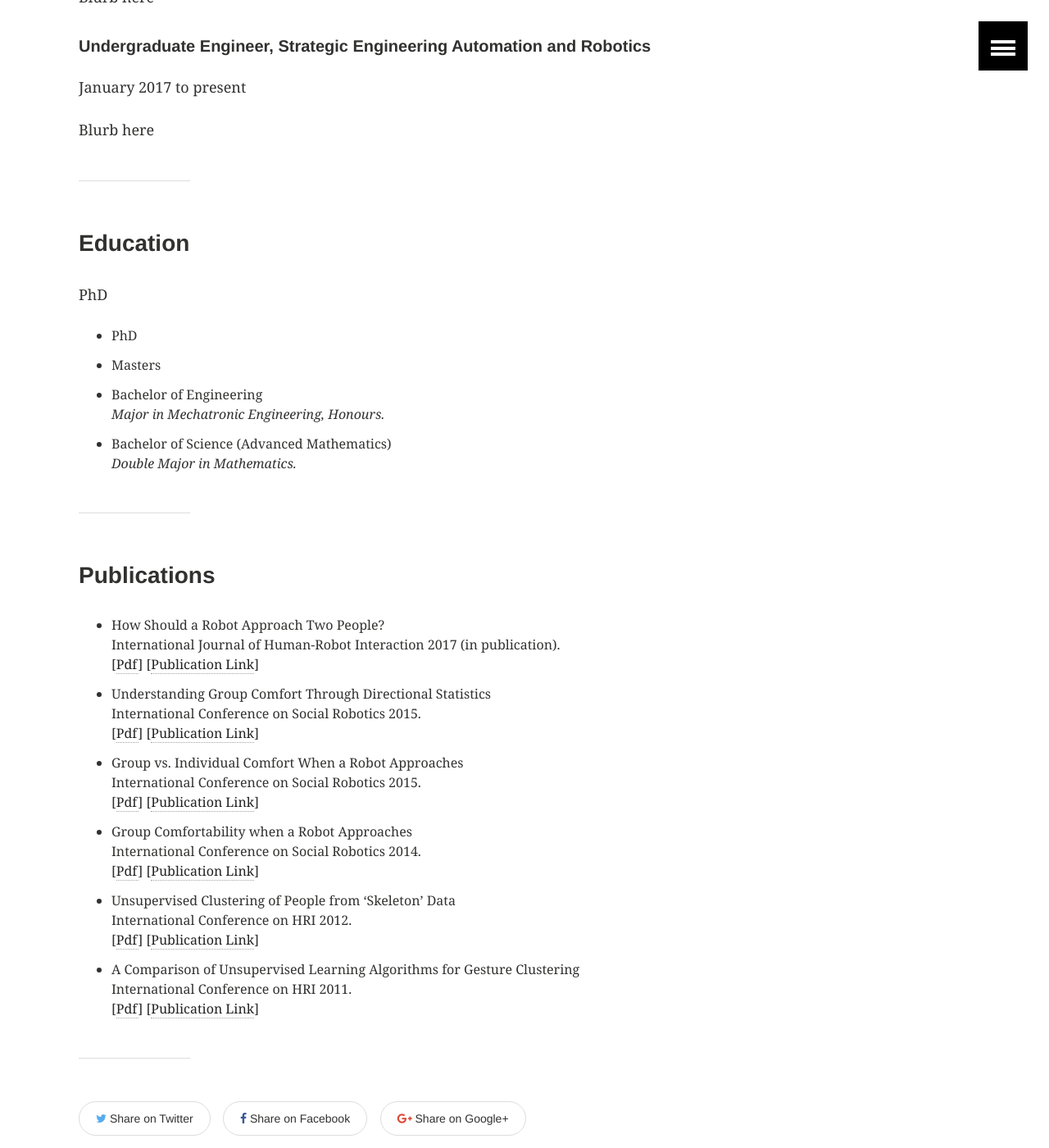
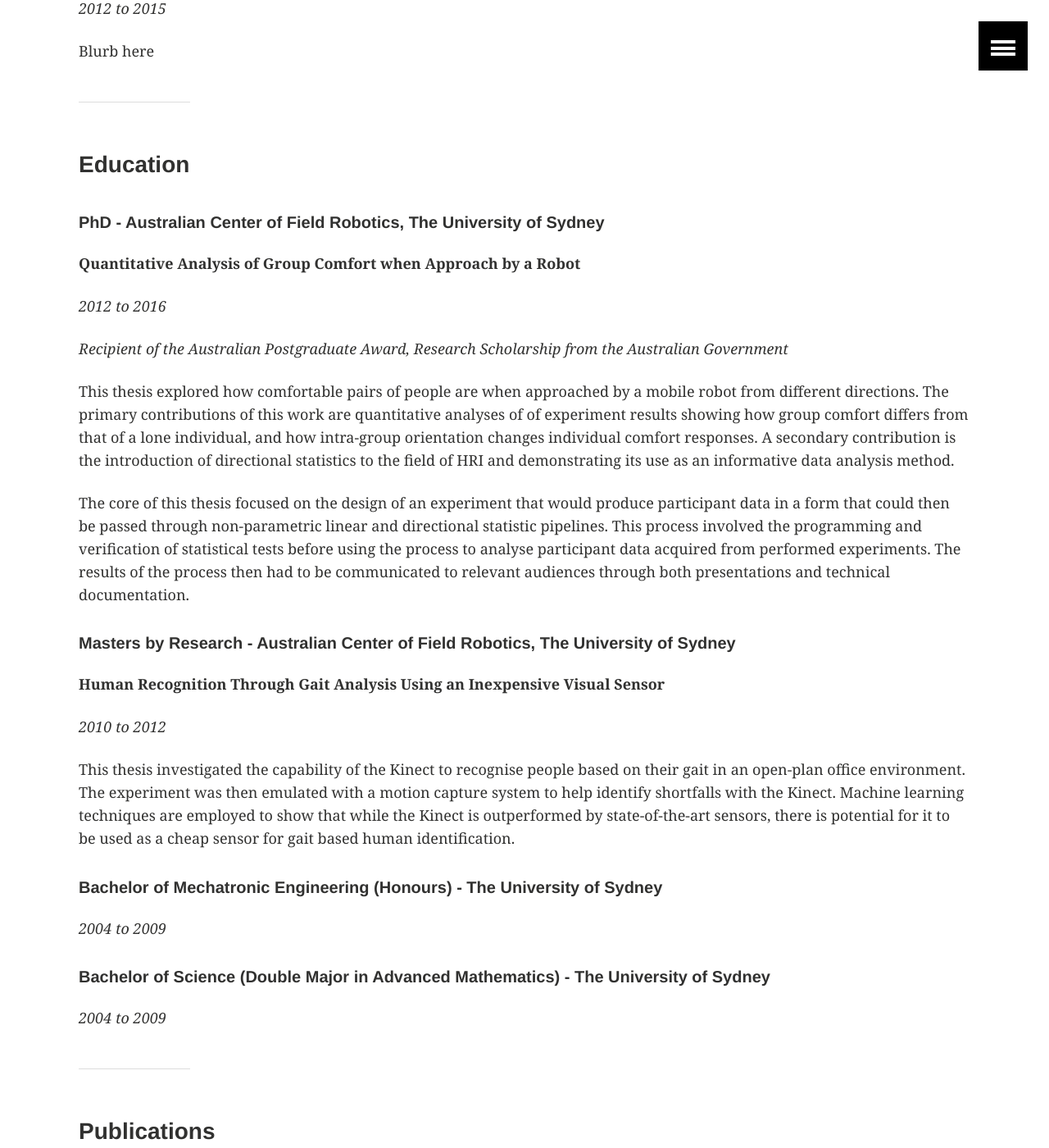
Before and after one commit to Adrian-Ball/adrian-ball.github.io, a Jekyll site: the page built from cv/index.html, in a window 1280 px wide and 1400 px high, scrolled down 1321 px. Shown: the whole window at 82% size. Built offline with Jekyll 4.4.1, drawn with Linux system fonts in a browser that asks for light colours; some of the changed text lies outside the part shown.

Commit message:
Completed the education section of CV

```diff
--- a/cv/index.html
+++ b/cv/index.html
@@ -3,56 +3,73 @@ layout: article
 title: Curriculum Vitae
 ---
 
+  <h6> <a href="#Experience">Experience</a> <a href="#Education">Education</a> <a href="#Publications">Publications</a> </h6>
+
 	<h1>Work in progress, playing with visual settings</h1>
 
 	<hr>
 
+  <a name="Experience"></a>
 	<h3> Experience </h3>
 		<h5> Research Associate, Rio Tinto Centre for Mine Automation</h5>
       <p> <i>January 2017 to present </i> </p>
       <p> In this research position I am exploring the application of machine learning techniques to develop probabilistic estimates of geological surfaces. I use real data to develop and extend probabilistic models of geological surface representation, specifically through the use of Gaussian Processes. In this role I also maintain communication with others to present my research and to assist with deployment of my work into production.</p>
 
 		<h5> PhD (Human Robot Interaction), University of Sydney</h5>
-			<p> January 2017 to present </p>
+			<p> <i> 2012 to 2016 </i> </p>
 			<p> Blurb here
 			</p>
 
 		<h5> Masters by Research (Human Robot Interaction), University of Sydney</h5>
-			<p> January 2017 to present </p>
+      <p> <i> 2010 to 2012 </i> </p>
 			<p> Blurb here
 			</p>
 
 		<h5> University Tutor (Teachers Assistant), University of Sydney </h5>
-			<p> January 2017 to present </p>
+			<p> <i> 2010 to 2016 </i> </p>
 			<p> Blurb here
 			</p>
 
 		<h5> Language Editor, Paladyn Journal of Behavioural Robotics</h5>
-			<p> January 2017 to present </p>
+			<p> <i> 2012 to 2015 </i> </p>
 			<p> Blurb here
 			</p>
 
-		<h5> Undergraduate Engineer, Strategic Engineering Automation and Robotics</h5>
-			<p> January 2017 to present </p>
+  <!-- Dont think that this is relevant anymore -->
+	<!--	<h5> Undergraduate Engineer, Strategic Engineering Automation and Robotics</h5>
+      <p> <i> November 2008 - February 2009 </i> </p>
 			<p> Blurb here
-			</p>
+			</p> -->
 
 	<hr>
 
+  <a name="Education"></a>
 	<h3> Education </h3>
-		<p> PhD
-			<ul>
-				<li> PhD
-				<li> Masters
-				<li> Bachelor of Engineering <br>
-					 <i> Major in Mechatronic Engineering, Honours. </i>
-				<li> Bachelor of Science (Advanced Mathematics) <br>
-					 <i> Double Major in Mathematics. </i>
-			</ul>
-		</p>
+
+  <h5> PhD - Australian Center of Field Robotics, The University of Sydney</h5>
+    <p> <b> Quantitative Analysis of Group Comfort when Approach by a Robot</b></p>
+    <p> <i> 2012 to 2016 </i> </p>
+    <p> <i> Recipient of the Australian Postgraduate Award, Research Scholarship from the Australian Government</i> </p>
+    <p> This thesis explored how comfortable pairs of people are when approached by a mobile robot from different directions. The primary contributions of this work are quantitative analyses of of experiment results showing how group comfort differs from that of a lone individual, and how intra-group orientation changes individual comfort responses. A secondary contribution is the introduction of directional statistics to the field of HRI and demonstrating its use as an informative data analysis method.
+    </p>
+    <p>The core of this thesis focused on the design of an experiment that would produce participant data in a form that could then be passed through non-parametric linear and directional statistic pipelines. This process involved the programming and verification of statistical tests before using the process to analyse participant data acquired from performed experiments. The results of the process then had to be communicated to relevant audiences through both presentations and technical documentation.
+    </p>
+
+<h5> Masters by Research - Australian Center of Field Robotics, The University of Sydney</h5>
+    <p> <b> Human Recognition Through Gait Analysis Using an Inexpensive Visual Sensor</b></p>
+    <p> <i> 2010 to 2012 </i> </p>
+    <p> This thesis investigated the capability of the Kinect to recognise people based on their gait in an open-plan office environment. The experiment was then emulated with a motion capture system to help identify shortfalls with the Kinect. Machine learning techniques are employed to show that while the Kinect is outperformed by state-of-the-art sensors, there is potential for it to be used as a cheap sensor for gait based human identification.
+    </p>
+
+<h5> Bachelor of Mechatronic Engineering (Honours) - The University of Sydney</h5>
+  <p> <i> 2004 to 2009 </i> </p>
+
+<h5> Bachelor of Science (Double Major in Advanced Mathematics) - The University of Sydney</h5>
+  <p> <i> 2004 to 2009 </i> </p>
 
 	<hr>
 
+  <a name="Publications"></a>
 	<h3> Publications </h3>
 		<p>
 			<ul>
```
